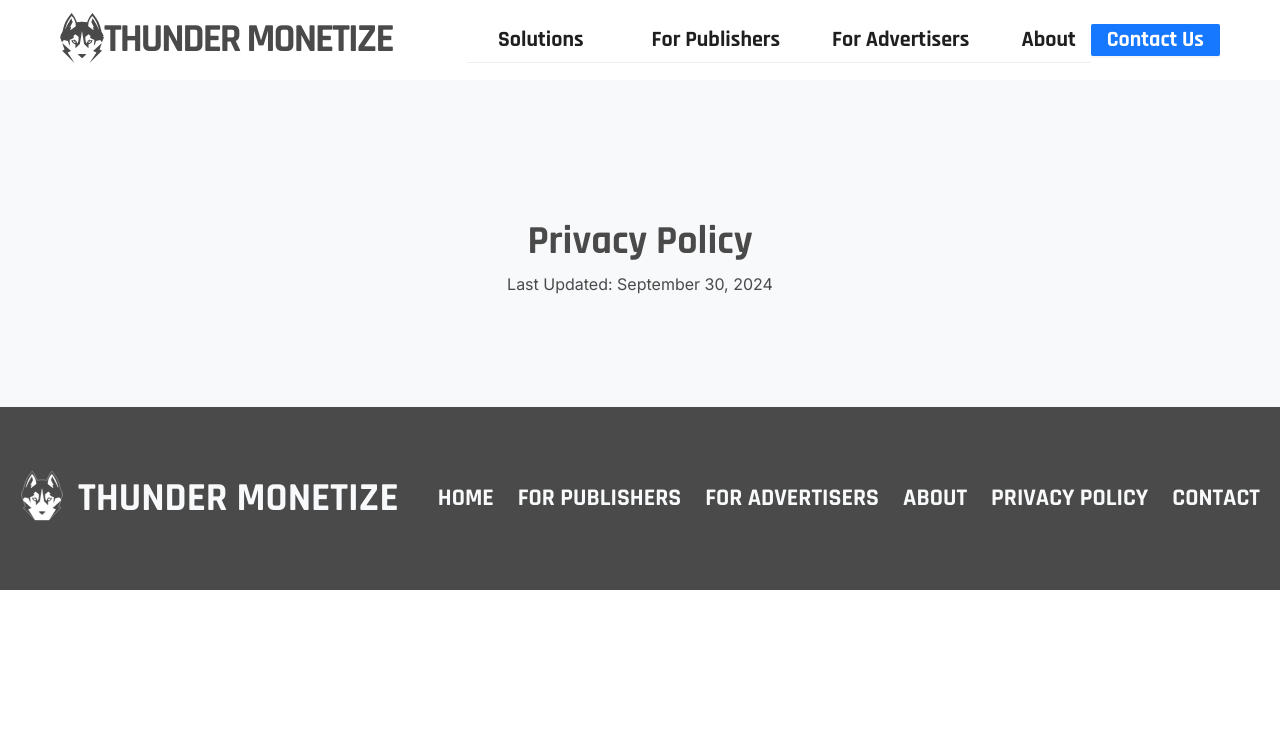
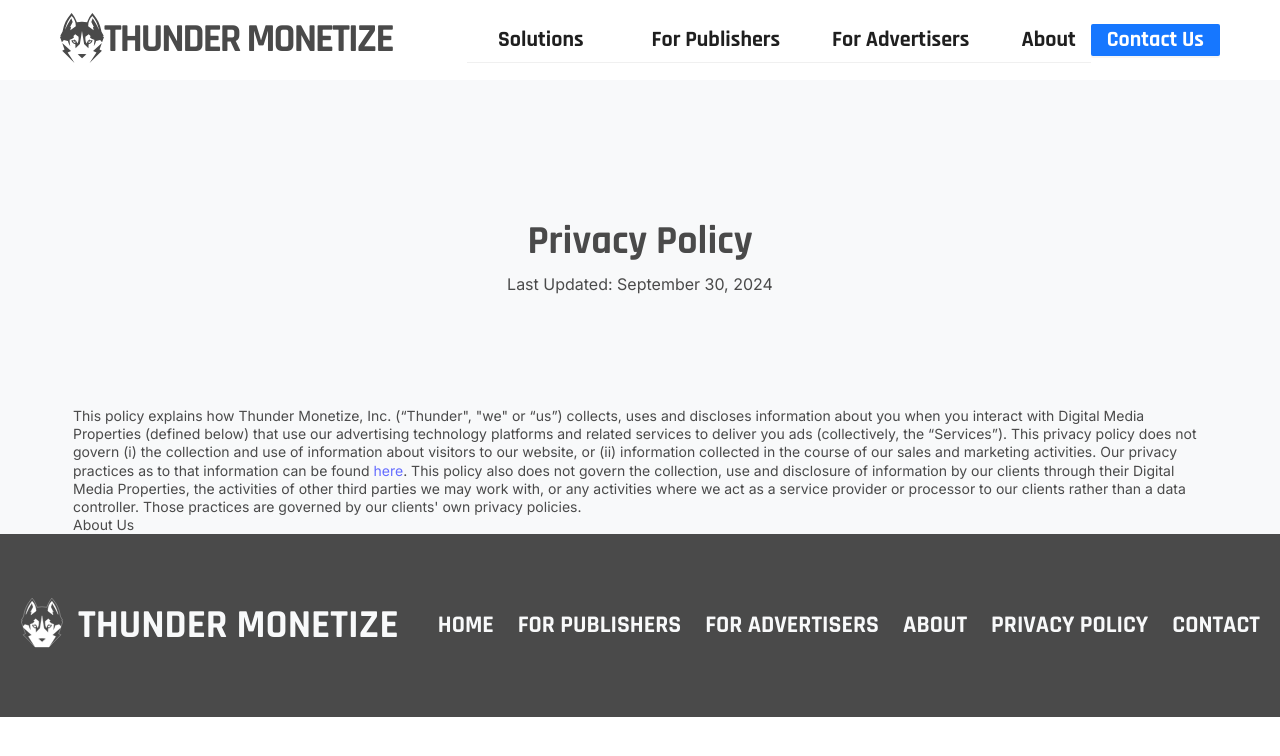
Before and after one commit to jwong65/vite-react-site, a React (Vite) app: page /privacy in a window 1280 px wide. Shown: the top 756 px of the page. Built offline with nearby package versions, Linux system fonts and the light colour scheme.

Commit message:
Added the privacy text styling

```diff
--- a/src/pages/Privacy.jsx
+++ b/src/pages/Privacy.jsx
@@ -8,6 +8,15 @@ export default function Privacy() {
           <div className='privacy-header'>Privacy Policy</div>
           <div className='privacy-subheader'>Last Updated: September 30, 2024</div>
         </div>
+        <div className='privacy-text'>
+          <div className='text-box-privacy'>
+          This policy explains how Thunder Monetize, Inc. (“Thunder", "we" or “us”) collects, uses and discloses information about you when you interact with Digital Media Properties (defined below) that use our advertising technology platforms and related services to deliver you ads (collectively, the “Services”).
+          This privacy policy does not govern (i) the collection and use of information about visitors to our website, or (ii) information collected in the course of our sales and marketing activities. Our privacy practices as to that information can be found <a href="https://www.magnite.com/legal/magnite-website-privacy-policy/">here</a>.
+          This policy also does not govern the collection, use and disclosure of information by our clients through their Digital Media Properties, the activities of other third parties we may work with, or any activities where we act as a service provider or processor to our clients rather than a data controller.
+          Those practices are governed by our clients' own privacy policies.
+          </div>
+          <div className='privacy-text-header'>About Us</div>
+        </div>
       </div>
   )
 }
--- a/src/pages/privacy.css
+++ b/src/pages/privacy.css
@@ -40,3 +40,17 @@
     font-size: 16px;
     font-weight: 400;
 }
+.privacy-text{
+    color: var(--Primary-Thunderstorm-Gray, #4A4A4A);
+    font-family: Inter;
+    font-size: 14px;
+    font-style: normal;
+    font-weight: 400;
+    line-height: 130%; /* 18.2px */
+
+    width: 1134px;
+}
+
+.privacy-text-header{
+
+}
```
